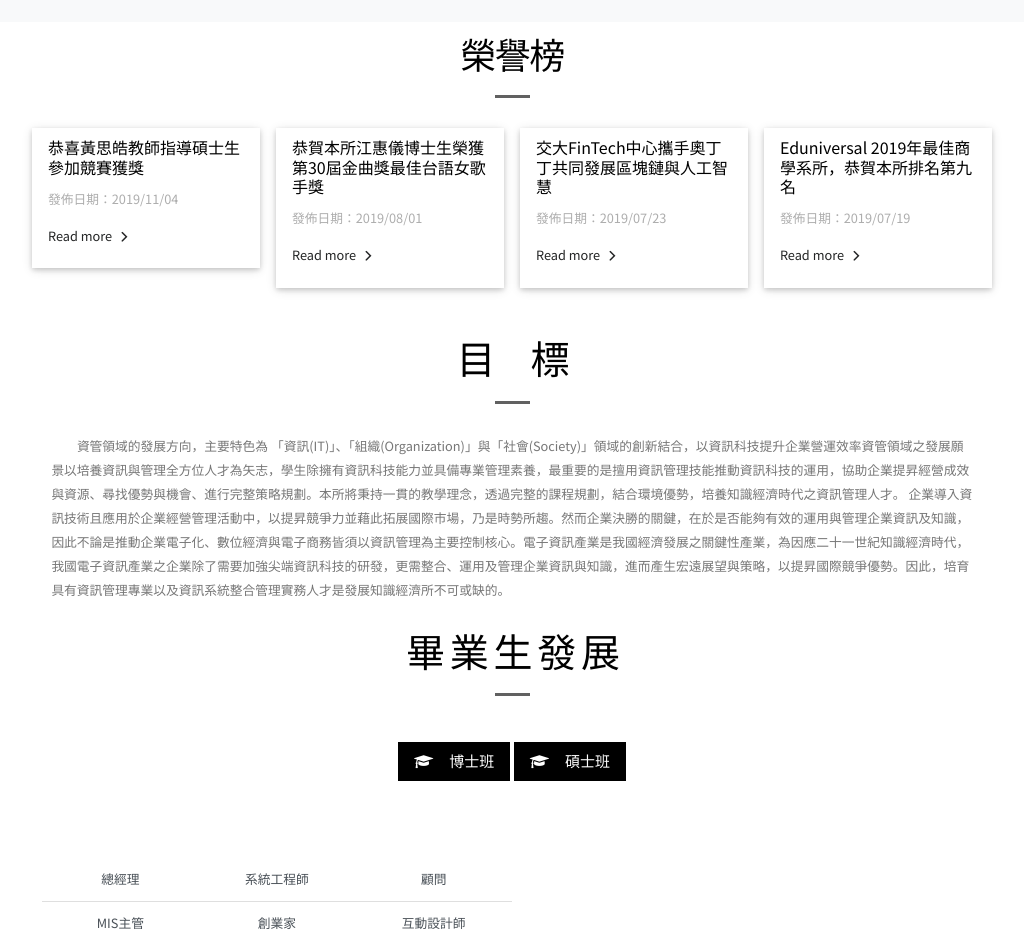
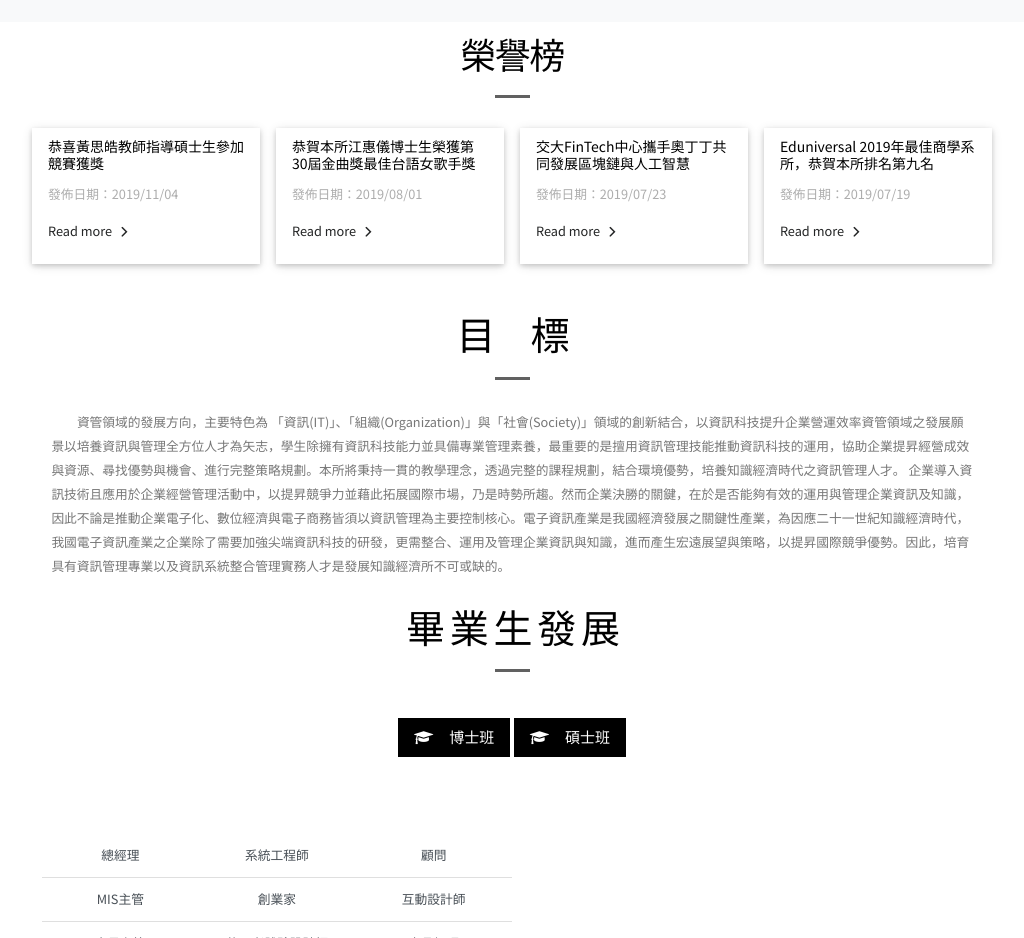
Before and after one commit to e057991/newpppper, a plain HTML site: page bellllapaper/index.html in a window 1024 px wide. Shown: the part 1200-2138 px from the top of the page. Drawn offline with nearby package versions, Linux system fonts and the light colour scheme; a script that the page names is missing.

Commit message:
Add files via upload

```diff
--- a/bellllapaper/index.html
+++ b/bellllapaper/index.html
@@ -75,6 +75,15 @@
       }
 
       }
+
+      @media (min-width: 1000px) and (max-width:1100px) {
+       #honor .middle-text-size{
+        font-size: 14px;
+       }
+
+
+      }
+
 
 
     </style>
```
